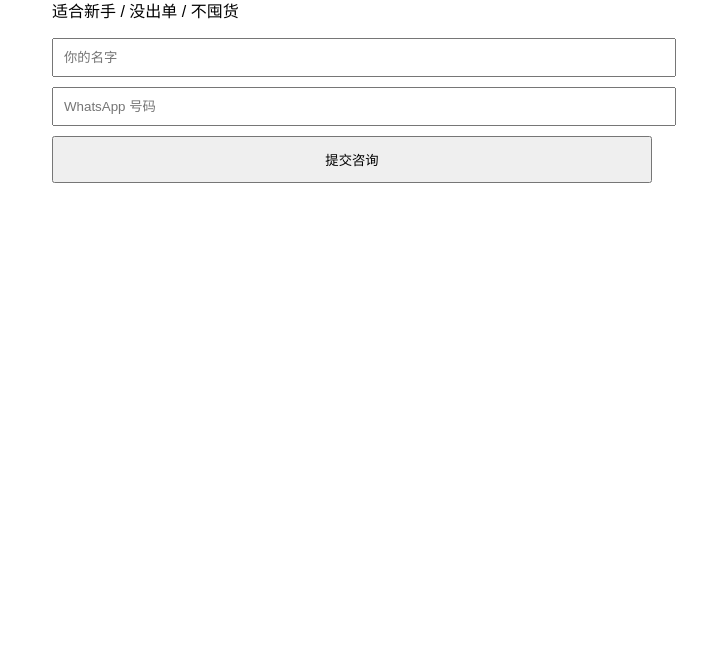
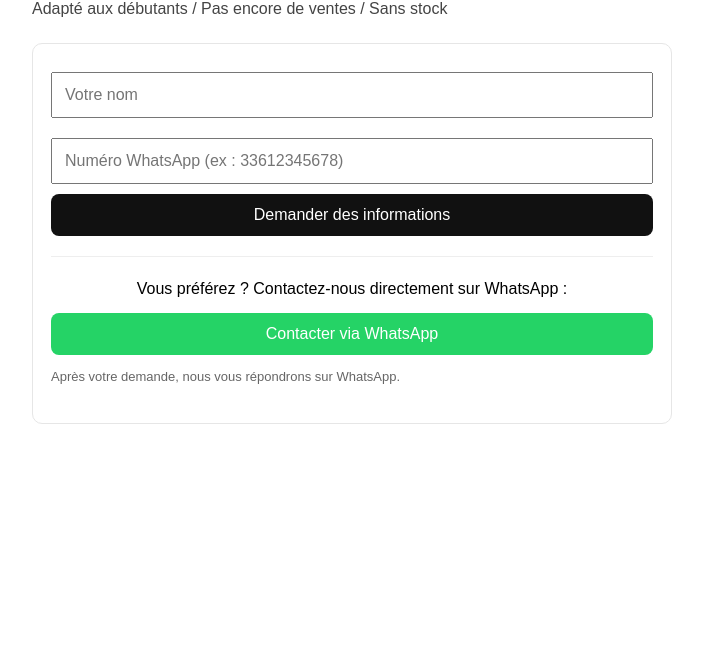
Before and after one commit to lite996682-arch/1355, a plain HTML site: page index.html in a window 1280 px wide. Shown: the part 131-800 px from the top of the page, without its empty margins (288-995 px from the left). Drawn offline with Linux system fonts and the light colour scheme.

Commit message:
Update index.html

```diff
--- a/index.html
+++ b/index.html
@@ -1,10 +1,11 @@
 <!DOCTYPE html>
-<html lang="zh">
+<html lang="fr">
 <head>
-  <meta charset="UTF-8">
-  <title>TikTok Shop 跨境电商</title>
+  <meta charset="UTF-8" />
+  <meta name="viewport" content="width=device-width, initial-scale=1" />
+  <title>TikTok Shop : de 0 à vos premières ventes</title>
 
-  <!-- TikTok Pixel（先占位，后面我教你换成你的ID） -->
+  <!-- TikTok Pixel -->
   <script>
   !function (w, d, t) {
     w.TiktokAnalyticsObject=t;
@@ -27,30 +28,86 @@
     o.src=i+"?sdkid="+e+"&lib="+t;
     var a=d.getElementsByTagName("script")[0];
     a.parentNode.insertBefore(o,a)};
-    ttq.load('YOUR_PIXEL_ID');
+    ttq.load('YOUR_PIXEL_ID'); /* ✅ 替换为你的 Pixel ID */
     ttq.page();
   }(window, document, 'ttq');
   </script>
 
+  <style>
+    body { font-family: Arial, sans-serif; background:#fff; margin:0; }
+    .wrap { max-width: 640px; margin: 0 auto; padding: 40px 20px; }
+    h1 { font-size: 34px; margin: 0 0 10px; }
+    p { margin: 0 0 18px; line-height: 1.5; }
+    .sub { color:#444; margin-bottom: 22px; }
+    .card { border:1px solid #e6e6e6; border-radius:10px; padding:18px; }
+    input { width:100%; padding:12px; font-size:16px; margin: 10px 0; box-sizing:border-box; }
+    button { width:100%; padding:12px; font-size:16px; border:0; border-radius:8px; cursor:pointer; }
+    .btn-main { background:#111; color:#fff; }
+    .divider { height:1px; background:#eee; margin:20px 0; }
+    .wa-btn {
+      display:block; text-align:center; padding:12px;
+      background:#25D366; color:#fff; text-decoration:none;
+      border-radius:8px; font-size:16px;
+    }
+    .note { font-size: 13px; color:#666; margin-top:12px; }
+  </style>
 </head>
-<body style="font-family:Arial;max-width:600px;margin:auto;padding:40px;">
 
-  <h1>TikTok Shop 跨境从 0 到出单</h1>
-  <p>适合新手 / 没出单 / 不囤货</p>
+<body>
+  <div class="wrap">
+    <h1>TikTok Shop : de 0 à vos premières ventes</h1>
+    <p class="sub">Adapté aux débutants / Pas encore de ventes / Sans stock</p>
 
-  <form onsubmit="submitForm(event)">
-    <input type="text" placeholder="你的名字" required style="width:100%;padding:10px;margin-bottom:10px;">
-    <input type="tel" placeholder="WhatsApp 号码" required style="width:100%;padding:10px;margin-bottom:10px;">
-    <button type="submit" style="width:100%;padding:12px;">提交咨询</button>
-  </form>
+    <div class="card">
+      <!-- 先表单 -->
+      <form id="leadForm" onsubmit="submitLead(event)">
+        <input id="name" type="text" placeholder="Votre nom" required />
+        <input id="wa" type="tel" placeholder="Numéro WhatsApp (ex : 33612345678)" required />
+        <button class="btn-main" type="submit">Demander des informations</button>
+      </form>
+
+      <div class="divider"></div>
+
+      <!-- 再 WhatsApp 联系 -->
+      <p style="text-align:center;margin:0 0 12px;">
+        Vous préférez ? Contactez-nous directement sur WhatsApp :
+      </p>
+
+      <!-- ✅ 把 33612345678 替换为你的 WhatsApp：国家码+手机号（不要 + 号，不要空格） -->
+      <a class="wa-btn"
+         href="https://wa.me/33612345678"
+         target="_blank"
+         rel="noopener"
+         onclick="trackWhatsAppClick()">
+        Contacter via WhatsApp
+      </a>
+
+      <p class="note">
+        Après votre demande, nous vous répondrons sur WhatsApp.
+      </p>
+    </div>
+  </div>
 
   <script>
-    function submitForm(e){
+    // 表单提交：记录 SubmitForm 事件
+    function submitLead(e){
       e.preventDefault();
-      ttq.track('SubmitForm');
-      alert("已提交，我们将通过 WhatsApp 联系你");
+
+      // 可在这里做简单校验（可选）
+      var name = document.getElementById("name").value.trim();
+      var wa = document.getElementById("wa").value.trim();
+
+      // 触发 TikTok 事件（有 Pixel 才会回传）
+      try { ttq.track('SubmitForm'); } catch(err) {}
+
+      alert("Merci ! Nous vous contacterons sur WhatsApp très bientôt.");
+      // 这里暂不做真实提交（你若要存储数据，需要接后端/表单工具）
+    }
+
+    // WhatsApp 点击：记录 Contact 事件（可选）
+    function trackWhatsAppClick(){
+      try { ttq.track('Contact'); } catch(err) {}
     }
   </script>
-
 </body>
 </html>
```
